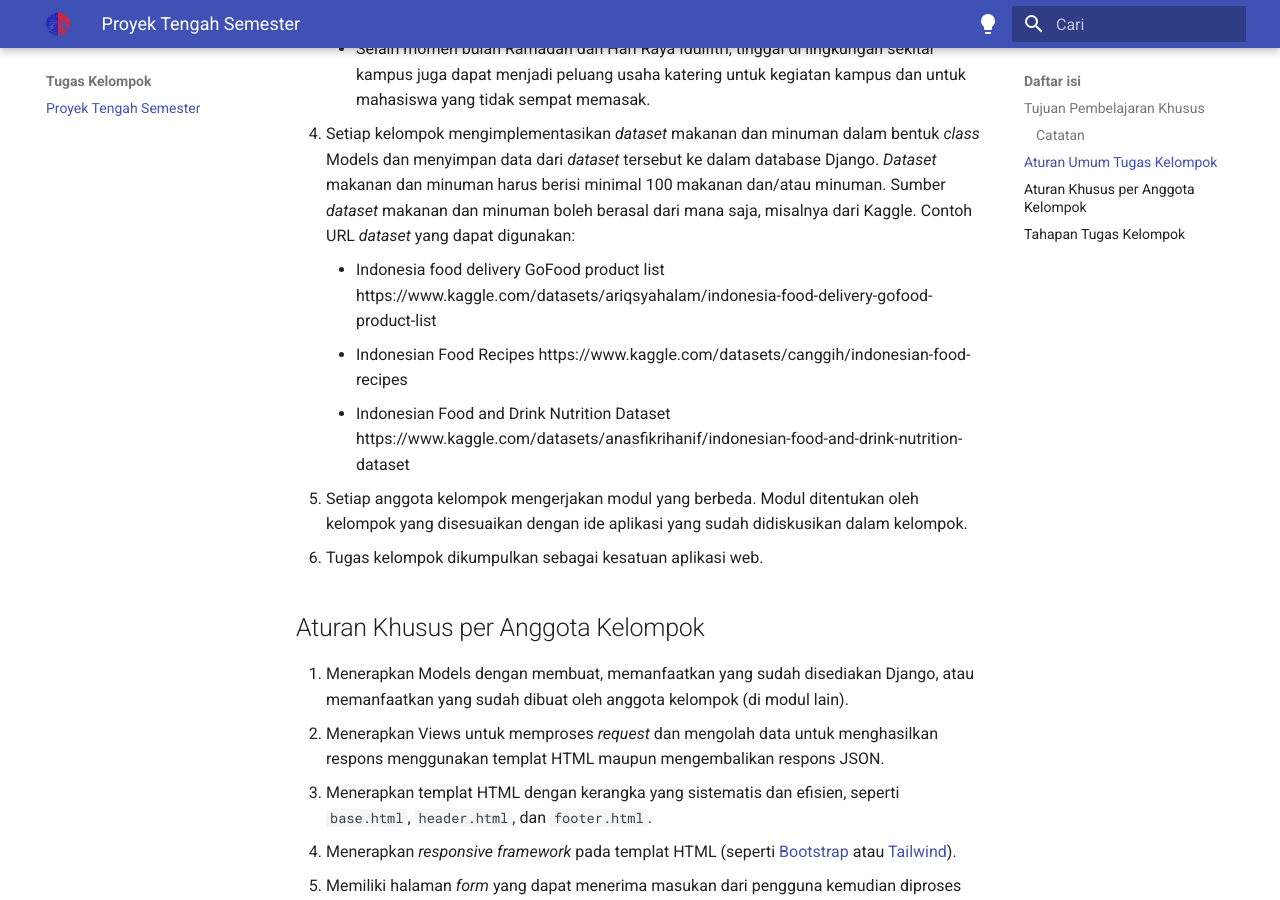
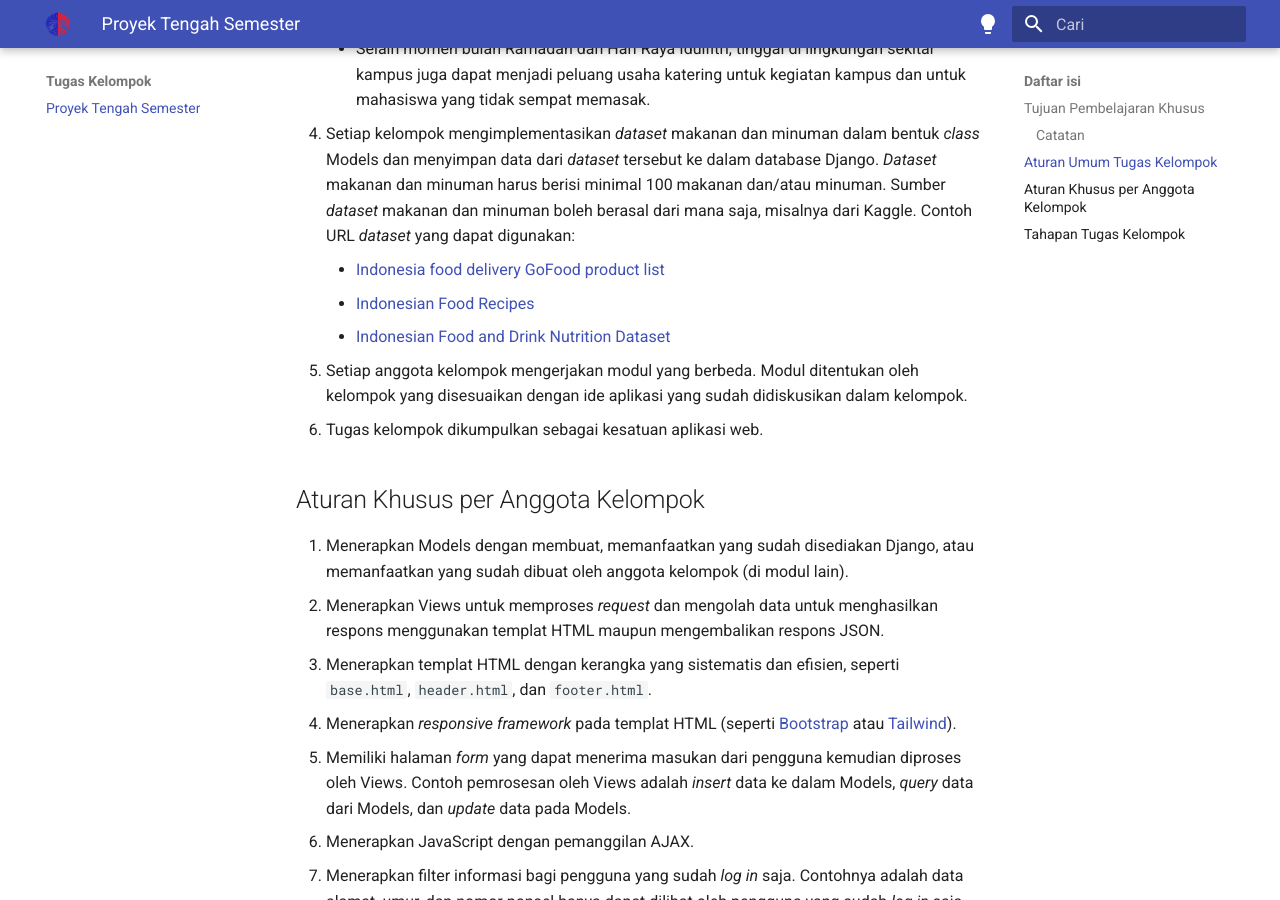
Before and after one commit to pbp-fasilkom-ui/genap-2024, an MkDocs documentation site: the page built from docs/tk/pts.md, in a window 1280 px wide and 900 px high, scrolled down 1859 px. Built offline with MkDocs 1.6.1 and Material for MkDocs 9.7.7, drawn with Linux system fonts in a browser that asks for light colours.

Commit message:
fix: hyperlink

```diff
--- a/docs/tk/pts.md
+++ b/docs/tk/pts.md
@@ -30,9 +30,9 @@ Selamat mengerjakan. 😄
     - Setelah bulan Ramadan, ada Hari Raya Idulfitri. Perayaan Hari Raya Idulfitri juga dapat menjadi peluang usaha kue kering khas Idulfitri.
 	- Selain momen bulan Ramadan dan Hari Raya Idulfitri, tinggal di lingkungan sekitar kampus juga dapat menjadi peluang usaha katering untuk kegiatan kampus dan untuk mahasiswa yang tidak sempat memasak.
 4. Setiap kelompok mengimplementasikan *dataset* makanan dan minuman dalam bentuk *class* Models dan menyimpan data dari *dataset* tersebut ke dalam database Django. *Dataset* makanan dan minuman harus berisi minimal 100 makanan dan/atau minuman. Sumber *dataset* makanan dan minuman boleh berasal dari mana saja, misalnya dari Kaggle. Contoh URL *dataset* yang dapat digunakan:
-	- Indonesia food delivery GoFood product list https://www.kaggle.com/datasets/ariqsyahalam/indonesia-food-delivery-gofood-product-list
-	- Indonesian Food Recipes https://www.kaggle.com/datasets/canggih/indonesian-food-recipes
-	- Indonesian Food and Drink Nutrition Dataset https://www.kaggle.com/datasets/anasfikrihanif/indonesian-food-and-drink-nutrition-dataset
+	- [Indonesia food delivery GoFood product list](https://www.kaggle.com/datasets/ariqsyahalam/indonesia-food-delivery-gofood-product-list)
+	- [Indonesian Food Recipes](https://www.kaggle.com/datasets/canggih/indonesian-food-recipes)
+	- [Indonesian Food and Drink Nutrition Dataset](https://www.kaggle.com/datasets/anasfikrihanif/indonesian-food-and-drink-nutrition-dataset)
 5. Setiap anggota kelompok mengerjakan modul yang berbeda. Modul ditentukan oleh kelompok yang disesuaikan dengan ide aplikasi yang sudah didiskusikan dalam kelompok.
 6. Tugas kelompok dikumpulkan sebagai kesatuan aplikasi web.
 
```
